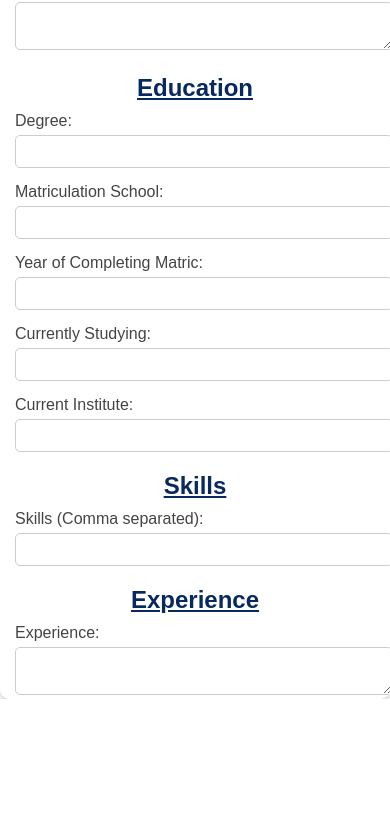
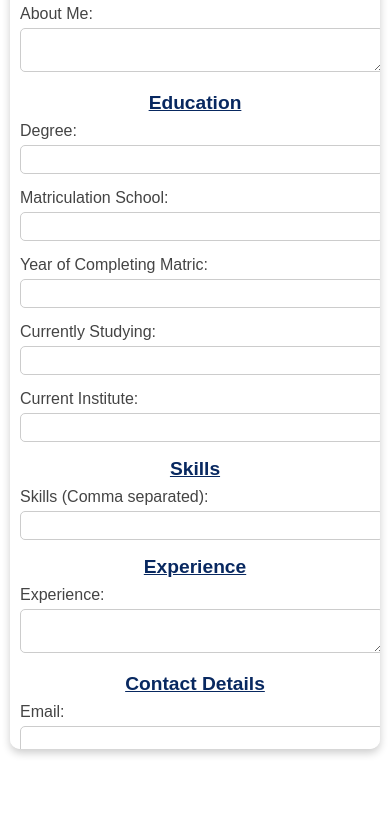
Before and after one commit to Mahnoor-sheikh-23/resume-builder, a plain HTML site: page index.html in a window 390 px wide. Shown: the part 145-964 px from the top of the page. Before the commit the page ends 844 px from the top, so only its background shows below. Drawn offline with Linux system fonts and the light colour scheme.

Commit message:
making some change sgain in css file

```diff
--- a/style.css
+++ b/style.css
@@ -14,13 +14,12 @@ body {
     padding: 15px;
     border-radius: 10px;
     box-shadow: 0 4px 8px rgba(0, 0, 0, 0.2);
-    width: 700vw;
+    width: 100%;
     max-width: 900px;
     overflow-y: auto;
     max-height: 100vh;
-    margin-bottom: 30px;
+    margin-bottom: 50px;
     animation: fadeIn 1s ease-in-out;
-
 }
 
 h1, h2 {
@@ -59,7 +58,6 @@ textarea:focus {
 }
 
 button {
-
     background-color: #082860;
     color: white;
     border: none;
@@ -84,3 +82,57 @@ button:hover {
         transform: translateY(0);
     }
 }
+
+/* Media Queries */
+@media (max-width: 768px) {
+    .container {
+        padding: 10px;
+        max-width: 90vw;
+    }
+
+    h1, h2 {
+        font-size: 1.5em;
+    }
+
+    button {
+        padding: 10px;
+        font-size: 1em;
+    }
+}
+
+@media (max-width: 480px) {
+    body {
+        flex-direction: column;
+        height: auto;
+        padding: 20px;
+    }
+
+    .container {
+        width: 100%;
+        padding: 10px;
+        max-width: 100vw;
+    }
+
+    h1, h2 {
+        font-size: 1.2em;
+        margin-bottom: 8px;
+    }
+
+    input[type="text"],
+    input[type="number"],
+    input[type="email"],
+    input[type="tel"],
+    textarea {
+        padding: 6px;
+    }
+
+    button {
+        margin-top: 20px;
+        margin-bottom: 15px;
+    }
+
+
+    .container {
+        padding-top: 20px;
+    }
+}
```
